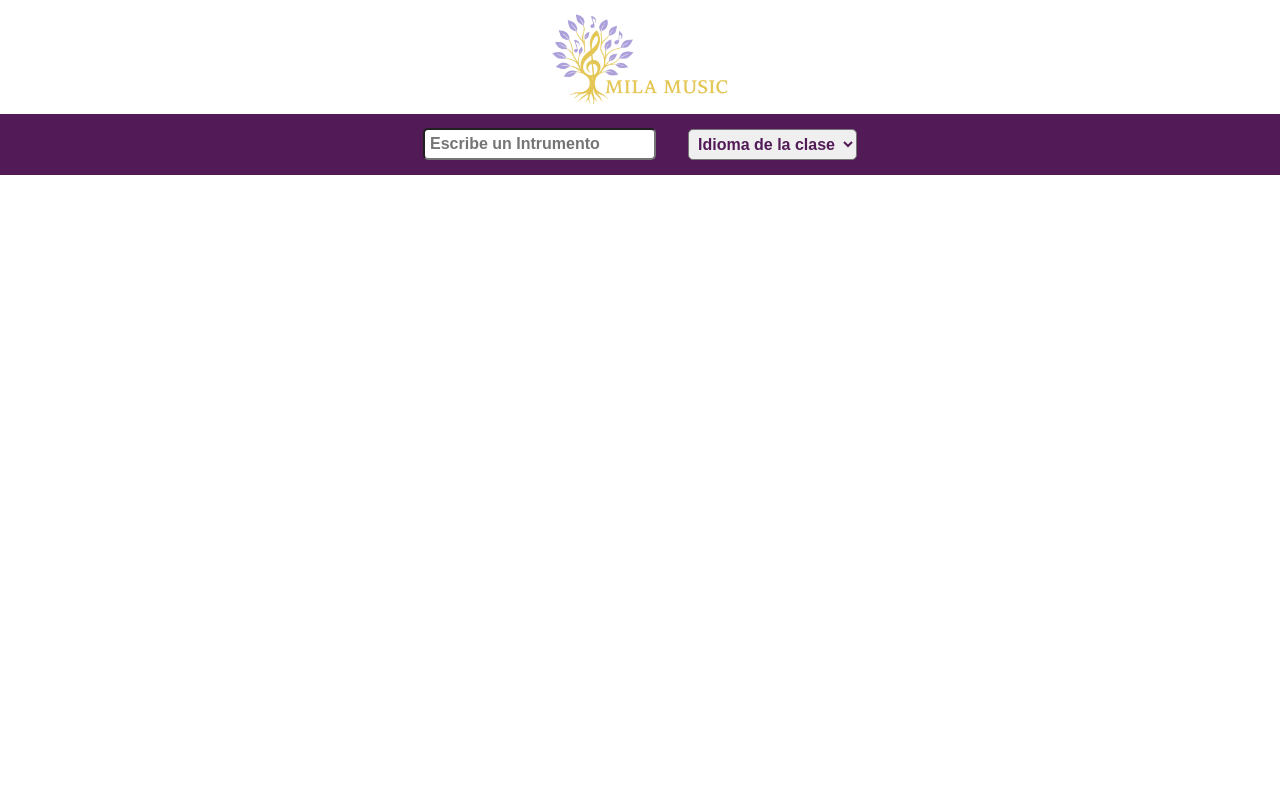
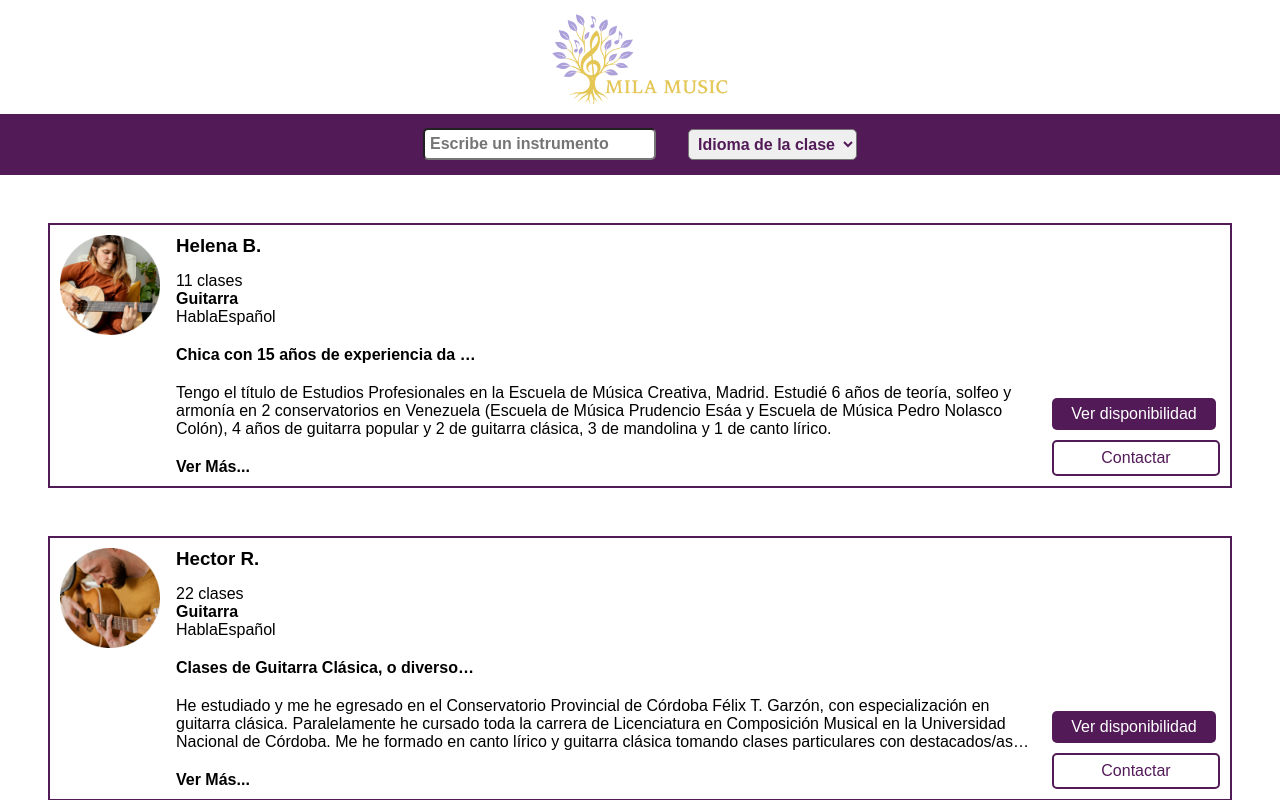
Before and after one commit to camila0424/listado-de-profes-mila-music, a React (Vite) app: page / in a window 1280 px wide. Shown: the top 800 px of the page. Built offline with nearby package versions, Linux system fonts and the light colour scheme; no server answers; a web font is replaced by a local one.

Commit message:
function components and show json

```diff
--- a/src/data/data.json
+++ b/public/data/data.json
@@ -1,7 +1,7 @@
 [{
     "id":"1",
     "name": "Helena B.",
-    "photo": "./images/profesores/Helena.png",
+    "photo": "/images/profesores/Helena.png",
     "number_of_classes": "11 clases",
     "instrument":"Guitarra",
     "language":"Español",
@@ -11,7 +11,7 @@
 {
     "id":"2",
     "name": "Hector R.",
-    "photo": "./images/profesores/Hector.png",
+    "photo": "/images/profesores/Hector.png",
     "number_of_classes": "22 clases",
     "instrument":"Guitarra",
     "language":"Español",
@@ -22,7 +22,7 @@
 {
     "id":"3",
     "name": "Roberto M.",
-    "photo": "./images/profesores/Roberto.png",
+    "photo": "/images/profesores/Roberto.png",
     "number_of_classes": "15 clases",
     "instrument":"Guitarra",
     "language":"Español, English, Italian",
@@ -32,7 +32,7 @@
 {
     "id":"4",
     "name": "Victor S.",
-    "photo": "./images/profesores/Victor.png",
+    "photo": "/images/profesores/Victor.png",
     "number_of_classes": "22 clases",
     "instrument":"Trompeta",
     "language":"Español",
@@ -42,9 +42,9 @@
 {
     "id":"5",
     "name": "Victoria S.",
-    "photo": "./images/profesores/Victoria.png",
+    "photo": "/images/profesores/Victoria.png",
     "number_of_classes": "8 clases",
-    "instrument":"clarinete",
+    "instrument":"Clarinete",
     "language":"Español, Francés",
     "ad_title":"Clases de Clarinete para todos los niveles y edades, Online o Presencial en Madrid",
     "ad_desc":"Clarinetista solista de la Philharmonisches Orchester der Stadt Ulm, Alemania. Formada en la Escuela Superior de Música Reina Sofía, en el Centro Superior Katarina Gurska y en la Hochschule für Musik de Freiburg.Colabora regularmente con orquestas como la Deutsche Kammerphilharmonie Bremen, Stuttgarter Kammerorchester, Luxembourg Philharmonic, Staatskapelle Dresden, Philharmonisches Orchester Freiburg, Theater Pforzheim, Liceo de Barcelona, Orquesta Sinfónica de Tenerife o la Orquesta Sinfónica de Madrid, compartiendo escenario con músicos como Lisa Batiashvili, Krystian Zimerman o Christian Gerhaher y bajo la batuta de renombrados directores como Pavo Jarvi, Klaus Mäkelä, Christian Thielemann o Daniel Harding."
@@ -52,7 +52,7 @@
 {
     "id":"6",
     "name": "Ricardo A.",
-    "photo": "./images/profesores/Ricardo.png",
+    "photo": "/images/profesores/Ricardo.png",
     "number_of_classes": "32 clases",
     "instrument":"Guitarra",
     "language":"Español",
@@ -62,7 +62,7 @@
 {
     "id":"7",
     "name": "Camilo S.",
-    "photo": "./images/profesores/Camilo.png",
+    "photo": "/images/profesores/Camilo.png",
     "number_of_classes": "20 clases",
     "instrument":"Saxofón",
     "language":"Español, Inglés",
--- a/src/components/App.jsx
+++ b/src/components/App.jsx
@@ -1,17 +1,16 @@
 import { useState, useEffect } from "react";
-/* import { useLocation } from "react-router-dom"; */
-import { Route, Routes } from "react-router-dom";
+
+import { Link, Route, Routes } from "react-router-dom";
 import "../styles/App.scss";
-import List from "./list/list";
+import List from "./list/List";
 import FormInput from "./list/Form";
+import TeacherDetail from "./pages/TeacherDetail";
 
 function App() {
   const [allTeachers, setAllTeachers] = useState([]);
   const [filterInstrument, setFilterInstrument] = useState("");
 
   const [selectedLanguage, setSelectedLanguage] = useState("");
-
-  /* const location = useLocation(); */
 
   const handleInputFilterInstrument = (ev) => {
     setFilterInstrument(ev.target.value);
@@ -27,24 +26,28 @@ function App() {
       teacher.instrument.toLowerCase().includes(filterInstrument.toLowerCase())
   );
   useEffect(() => {
-    fetch("./data/da.json")
+    fetch("/data/data.json")
       .then((res) => res.json())
       .then((data) => {
+        console.log("Datos cargados:", data);
         setAllTeachers(data);
+      })
+      .catch((error) => {
+        console.error("Error al cargar los datos:", error);
       });
   }, []);
 
   return (
     <>
       <header>
-        <a href="./">
+        <Link to="/">
           {" "}
           <img
             className="logo_header_lis_teachers"
             src="./images/logo__final.png"
             alt="Esta es la imagen del logo de Mila Music"
           />{" "}
-        </a>
+        </Link>
       </header>
       <FormInput
         handleInputFilterInstrument={handleInputFilterInstrument}
@@ -54,9 +57,10 @@ function App() {
       />
       <main>
         <Routes>
+          <Route path="/" element={<List allTeachers={filteredTeachers} />} />
           <Route
-            path="/detail/:instrument"
-            element={<List allTeachers={filteredTeachers} />}
+            path="/TeacherDetail/:id"
+            element={<TeacherDetail teachers={allTeachers} />}
           />
         </Routes>
       </main>
--- a/src/components/list/Form.jsx
+++ b/src/components/list/Form.jsx
@@ -5,38 +5,26 @@ function FormInput({
   handleChange,
 }) {
   return (
-    <form action="#" className="filtered-search">
+    <form className="filtered-search">
       <input
         className="search-instrument"
         type="text"
         onInput={handleInputFilterInstrument}
         value={filterInstrument}
-        name="search-instrument"
-        id="search-instrument"
-        placeholder="Escribe un Intrumento "
+        placeholder="Escribe un instrumento"
       />
-      {/* <select className="schedule" name="schedule" id="schedule">
-          <option value="" disabled selected hidden>
-            Preferencia de horario
-          </option>
-          <option value="morning">Mañana (entre 8am y 2pm)</option>
-          <option value="afternoon">Tarde (entre 3pm y 8pm)</option>
-        </select> */}
-
       <select
         className="language"
-        name="language"
-        id="language"
         value={selectedLanguage}
         onChange={handleChange}
       >
-        <option value="" disabled selected hidden>
+        <option value="" disabled hidden>
           Idioma de la clase
         </option>
-        <option value="español">Español</option>
-        <option value="english">Inglés</option>
-        <option value="french">Francés</option>
-        <option value="italian">Italiano</option>
+        <option value="Español">Español</option>
+        <option value="English">Inglés</option>
+        <option value="Francés">Francés</option>
+        <option value="Italiano">Italiano</option>
       </select>
     </form>
   );
--- a/src/components/list/Item.jsx
+++ b/src/components/list/Item.jsx
@@ -1,32 +1,28 @@
-function Item() {
+import { Link } from "react-router-dom";
+
+function Item({ teacherToShow }) {
   return (
     <>
       <span>
         <img
           className="photo_teacher"
-          src="./images/profesores/Helena.png"
-          alt="Foto de Profesor"
+          src={teacherToShow.photo}
+          alt={"Foto de ${teacherToShow.name}"}
         />
       </span>
       <span>
-        <h3 className="name_teacher">Helena</h3>
-        <p>11 clases</p>
-        <h4 className="instrumet_to_teach">Guitarra</h4>
-        <p>Habla Español</p>
-        <p className="ad_title">
-          Chica con 15 años de experiencia da clases de guitarra y canto a
-          domicilio en Madrid
-        </p>
-        <p className="ad_description">
-          Tengo el título de Estudios Profesionales en la Escuela de Música
-          Creativa, Madrid. Estudié 6 años de teoría, solfeo y armonía en 2
-          conservatorios en Venezuela (Escuela de Música Prudencio Esáa y
-          Escuela de Música Pedro Nolasco Colón), 4 años de guitarra popular y 2
-          de guitarra clásica, 3 de mandolina y 1 de canto lírico.
-        </p>
-        <a className="see_more_teacher_item" href="*">
+        <h3 className="name_teacher">{teacherToShow.name}</h3>
+        <p>{teacherToShow.number_of_classes}</p>
+        <h4 className="instrumet_to_teach">{teacherToShow.instrument}</h4>
+        <p>Habla{teacherToShow.language}</p>
+        <p className="ad_title">{teacherToShow.ad_title}</p>
+        <p className="ad_description">{teacherToShow.ad_desc}</p>
+        <Link
+          className="see_more_teacher_item"
+          to={`/TeacherDetail/${teacherToShow.instrument}`}
+        >
           Ver Más...
-        </a>
+        </Link>
       </span>
       <span className="buttons_teacher_card">
         <a href="*" className="check_availability_btn">
--- a/src/components/list/List.jsx
+++ b/src/components/list/List.jsx
@@ -1,14 +1,18 @@
+import { Link } from "react-router-dom";
 import Item from "./Item";
-function List(allTeachers) {
+
+function List({ allTeachers }) {
+  if (!Array.isArray(allTeachers)) {
+    return <p>Cargando profesores...</p>;
+  }
   return (
     <ul>
-      {allTeachers.map((teacher, id) => (
-        <li className="teacher_card" key={id}>
-          <Item teacher={teacher} />
+      {allTeachers.map((teacher) => (
+        <li className="teacher_card" key={teacher.instrument}>
+          <Item teacherToShow={teacher} />
         </li>
       ))}
     </ul>
   );
 }
-
 export default List;
--- a/src/components/pages/TeacherDetail.jsx
+++ b/src/components/pages/TeacherDetail.jsx
@@ -0,0 +1,31 @@
+import { Link, useParams } from "react-router-dom";
+
+function TeacherDetail({ allTeachers }) {
+  const { instrument } = useParams();
+
+  const teacherToShow = allTeachers.find(
+    (teacher) => teacher.instrument === instrument
+  );
+
+  return (
+    <div className="detailActors">
+      <img
+        className="photo_teacher"
+        src={teacherToShow.photo}
+        alt={teacherToShow.name}
+      />
+      <div>
+        <h3 className="name_teacher">{teacherToShow.name}</h3>
+        <p>{teacherToShow.number_of_classes}</p>
+        <p className="instrumet_to_teach">{teacherToShow.instrument}</p>
+        <p>Habla: {teacherToShow.language}</p>
+        <p className="ad_title">{teacherToShow.ad_title}</p>
+        <p className="ad_description">{teacherToShow.ad_desc}</p>
+      </div>
+
+      <Link to="/">Volver</Link>
+    </div>
+  );
+}
+
+export default TeacherDetail;
--- a/src/styles/App.scss
+++ b/src/styles/App.scss
@@ -14,7 +14,10 @@ $fontsize_text: 1.125rem;
     font-weight: 400;
     font-style: normal;
 }
-
+a{
+  all: unset;
+  cursor: pointer;
+}
 .text {
   font-family: "Arsenal SC", sans-serif;
   font-weight: 400;
```
Also changed, not shown: src/main.jsx (+0 -9 lines).
